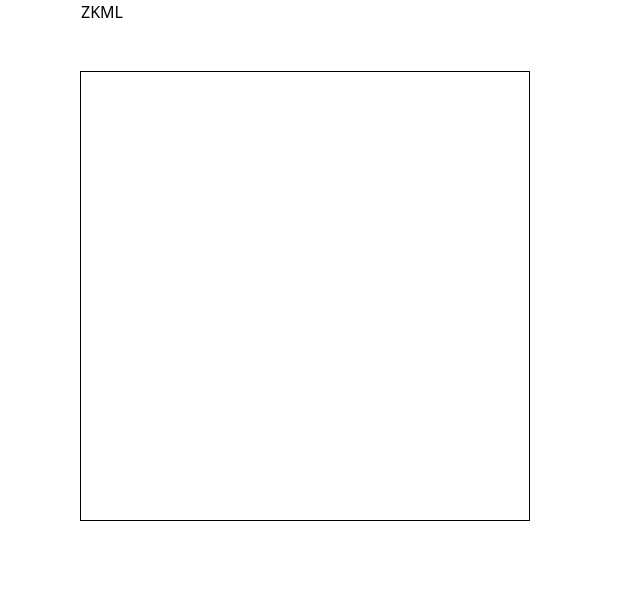
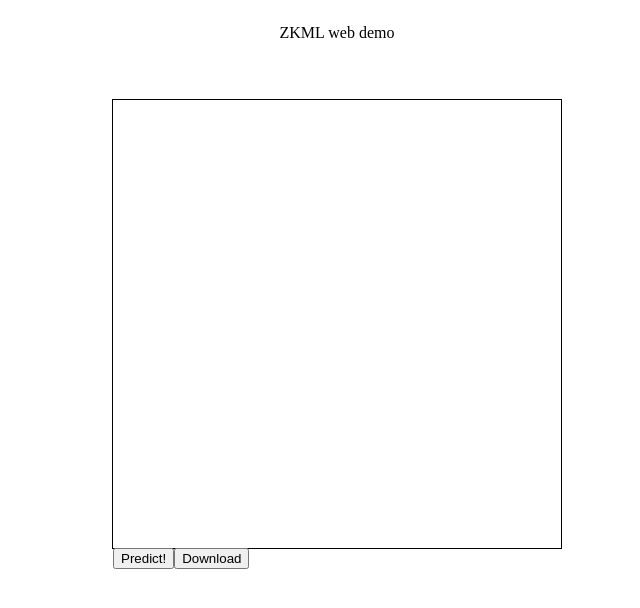
Before and after one commit to teavver/zkml-web, a React (Vite) app in the folder web/: page / in a window 1280 px wide. Shown: the top 608 px of the page, without its empty margins (303-943 px from the left). Built offline with nearby package versions, Linux system fonts and the light colour scheme.

Commit message:
submit / download

```diff
--- a/web/src/App.tsx
+++ b/web/src/App.tsx
@@ -3,10 +3,10 @@
 function App() {
 
   return (
-    <div className="flex flex-col gap-3 w-screen h-screen m-0 p-0 px-[30%]">
-      <p>ZKML</p>
-      <br />
-      <div>
+    <div className="flex items-center flex-col gap-3 w-full h-full m-0 p-0">
+        <p>ZKML web demo</p>
+        <br />
+      <div className="flex justify-center items-center">
         <Canvas />
       </div>
     </div>
--- a/web/src/Canvas.tsx
+++ b/web/src/Canvas.tsx
@@ -17,17 +17,28 @@
     setStatus('ready')
   }, [canvasRef])
 
+  const handlePredict = () => {
+    const canvas = document.getElementById("canvas") as HTMLCanvasElement
+    const img = new Image()
+    img.src = canvas.toDataURL("image/jpg")
+    // console.log(img.src)
+    // todo: /preidct post
+  }
+
+  const handleDownload = () => {
+    const img = (document.getElementById("canvas") as HTMLCanvasElement).toDataURL("image/jpg")
+    const link = document.createElement('a')
+    link.download = 'zkml_web_drawing.jpg'
+    link.href = img
+    link.click()
+    document.body.removeChild(link)
+  }
+
   const handleMouseMove = (evt: MouseEvent) => {
     const ctx = canvasRef.current?.getContext("2d") as CanvasRenderingContext2D
     const { x, y } = mousePosToBlock(convertMousePos(evt))
 
-    ctx.clearRect(0, 0, CANVAS_WIDTH, CANVAS_HEIGHT)
-
-    // draw existing state
-    state.current.forEach(point => {
-      const [px, py] = point.split(',').map(Number)
-      drawBlock(ctx, { x: px, y: py })
-    })
+    drawBaseCanvasFrame()
 
     if (evt.buttons === 1 && x >= 0 && x < CANVAS_SIZE && y >= 0 && y < CANVAS_SIZE) {
       state.current.add(`${x},${y}`)
@@ -35,6 +46,19 @@
     } else {
       drawBlock(ctx, { x, y }, 'stroke')
     }
+  }
+
+  const drawBaseCanvasFrame = () => {
+    const ctx = canvasRef.current?.getContext("2d") as CanvasRenderingContext2D
+    ctx.clearRect(0, 0, CANVAS_WIDTH, CANVAS_HEIGHT)
+    drawStateBlocks(ctx)
+  }
+
+  const drawStateBlocks = (ctx: CanvasRenderingContext2D) => {
+    state.current.forEach(point => {
+      const [px, py] = point.split(',').map(Number)
+      drawBlock(ctx, { x: px, y: py })
+    })
   }
 
   const convertMousePos = (evt: MouseEvent): Point => {
@@ -57,9 +81,16 @@
     <div>
       {status === 'ready'
         ?
-        <canvas ref={canvasRef} width={CANVAS_WIDTH} height={CANVAS_HEIGHT} className="outline outline-1"
-          onMouseMove={(e) => handleMouseMove(e as unknown as MouseEvent)}
-        />
+        <div className="flex flex-col">
+          <canvas id="canvas" ref={canvasRef} width={CANVAS_WIDTH} height={CANVAS_HEIGHT} className="outline outline-1"
+            onMouseMove={(e) => handleMouseMove(e as unknown as MouseEvent)}
+            onMouseLeave={() => drawBaseCanvasFrame()}
+          />
+          <div>
+            <button onClick={handlePredict}>Predict!</button>
+            <button onClick={handleDownload}>Download</button>
+          </div>
+        </div>
         : <p>...</p>
       }
     </div>
--- a/web/tailwind.config.js
+++ b/web/tailwind.config.js
@@ -7,5 +7,8 @@
     theme: {
         extend: {},
     },
+    corePlugins: {
+        preflight: false
+    },
     plugins: [],
 }
```
